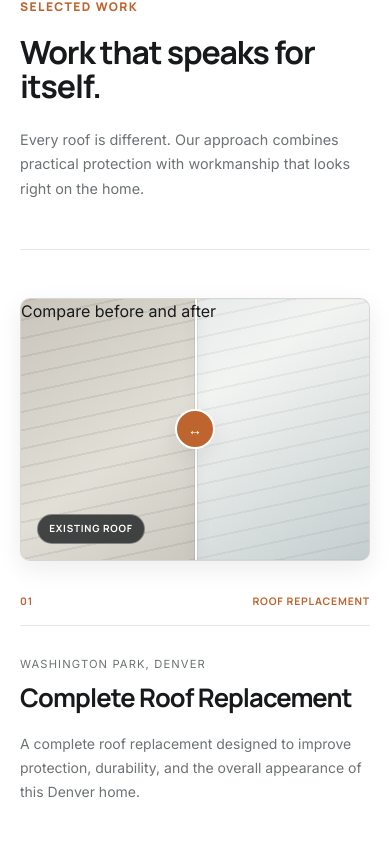
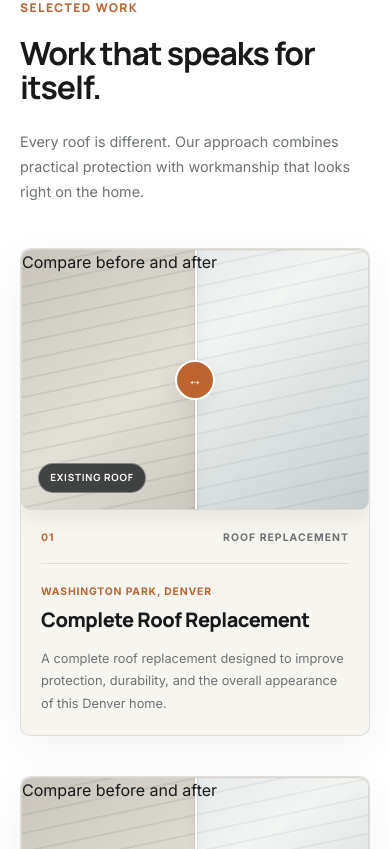
Before and after one commit to seeratfatimaworks-blip/North-Peak-Roofing, a React (Vite) app: page / in a window 390 px wide. Shown: the part 7275-8124 px from the top of the page. Built offline with nearby package versions, Linux system fonts and the light colour scheme.

Commit message:
Redesign project showcase section

```diff
--- a/src/components/home/ProjectShowcase.css
+++ b/src/components/home/ProjectShowcase.css
@@ -1,5 +1,8 @@
 .project-showcase {
     background: var(--color-white);
+
+    border-top: 1px solid var(--border-light);
+
 }
 
 .project-showcase__inner {
@@ -9,79 +12,86 @@
     margin-inline: auto;
 
     padding-block: var(--space-4xl);
+
 }
 
 /* =========================
-   HEADING
+HEADING
 ========================= */
 
 .project-showcase__heading {
     display: grid;
-    grid-template-columns: 1fr 0.65fr;
+    grid-template-columns: 1fr minmax(280px, 0.65fr);
 
     gap: 4rem;
 
-    padding-bottom: 3rem;
+    align-items: end;
 
-    border-bottom: 1px solid var(--border-light);
 }
 
 .project-showcase__heading h2 {
+    max-width: 650px;
+
     margin-top: 1rem;
+
+    color: var(--color-charcoal);
+
 }
 
 .project-showcase__heading>p {
-    align-self: end;
+    max-width: 440px;
 
-    max-width: 430px;
+    margin-bottom: 0.25rem;
 
     color: var(--color-muted);
 
     font-size: 0.9rem;
-    line-height: 1.7;
+    line-height: 1.75;
+
 }
 
 /* =========================
-   PROJECTS
+PROJECTS
 ========================= */
 
 .project-showcase__projects {
     display: flex;
     flex-direction: column;
 
-    gap: 6rem;
+    gap: 5rem;
 
     margin-top: 4rem;
-}
 
-.project {
-    display: grid;
-    grid-template-columns: 1.25fr 0.75fr;
-
-    gap: 3rem;
-
-    align-items: center;
-}
-
-.project:nth-child(even) {
-    grid-template-columns: 0.75fr 1.25fr;
-}
-
-.project:nth-child(even) .before-after {
-    order: 2;
-}
-
-.project:nth-child(even) .project__content {
-    order: 1;
 }
 
 /* =========================
-   CONTENT
+PROJECT
+========================= */
+
+.project {
+    overflow: hidden;
+
+    border: 1px solid var(--border-light);
+    border-radius: var(--radius-lg);
+
+    background: var(--color-warm-white);
+
+    box-shadow:
+        0 12px 40px rgba(17, 19, 21, 0.05);
+
+}
+
+/* =========================
+PROJECT CONTENT
 ========================= */
 
 .project__content {
-    align-self: center;
+    padding: 1.5rem 1.75rem 1.75rem;
 }
+
+/* =========================
+META
+========================= */
 
 .project__meta {
     display: flex;
@@ -92,89 +102,166 @@
 
     border-bottom: 1px solid var(--border-light);
 
+    color: var(--color-muted);
+
+    font-size: 0.65rem;
+    font-weight: 700;
+
+    letter-spacing: 0.1em;
+    text-transform: uppercase;
+
+}
+
+.project__meta span:first-child {
+    color: var(--color-copper);
+}
+
+/* =========================
+DETAILS
+========================= */
+
+.project__details {
+    display: grid;
+    grid-template-columns: 1fr minmax(280px, 0.7fr);
+
+    gap: 3rem;
+
+    padding-top: 1.5rem;
+
+    align-items: start;
+
+}
+
+.project__location {
+    display: block;
+
+    margin-bottom: 0.4rem;
+
     color: var(--color-copper);
 
-    font-family: var(--font-heading);
     font-size: 0.65rem;
     font-weight: 700;
 
     letter-spacing: 0.08em;
     text-transform: uppercase;
-}
 
-.project__details {
-    padding-top: 1.5rem;
-}
-
-.project__location {
-    color: var(--color-muted);
-
-    font-size: 0.7rem;
-    text-transform: uppercase;
-    letter-spacing: 0.1em;
 }
 
 .project__details h3 {
-    margin-top: 0.5rem;
-
     color: var(--color-charcoal);
 
     font-family: var(--font-heading);
-    font-size: clamp(1.5rem, 2.5vw, 2.25rem);
-    font-weight: 700;
-    line-height: 1.1;
-    letter-spacing: -0.035em;
+    font-size: clamp(1.25rem, 2vw, 1.6rem);
+    font-weight: 800;
+
+    line-height: 1.25;
+    letter-spacing: -0.025em;
+
 }
 
 .project__details p {
-    max-width: 430px;
-
-    margin-top: 1.25rem;
-
+    max-width: 450px;
     color: var(--color-muted);
 
-    font-size: 0.875rem;
-    line-height: 1.7;
+    font-size: 0.82rem;
+    line-height: 1.75;
+
 }
 
 /* =========================
-   RESPONSIVE
+BEFORE / AFTER
+========================= */
+
+.project .before-after {
+    width: 100%;
+
+    aspect-ratio: 16 / 8;
+
+}
+
+/* =========================
+HOVER
+========================= */
+
+.project {
+    transition:
+        transform var(--transition-normal),
+        box-shadow var(--transition-normal);
+}
+
+.project:hover {
+    transform: translateY(-4px);
+
+    box-shadow:
+        0 20px 50px rgba(17, 19, 21, 0.08);
+
+}
+
+/* =========================
+TABLET
 ========================= */
 
 @media (max-width: 850px) {
+
     .project-showcase__heading {
         grid-template-columns: 1fr;
 
         gap: 1.5rem;
     }
 
-    .project {
-        grid-template-columns: 1fr;
-        gap: 2rem;
+    .project-showcase__heading>p {
+        max-width: 600px;
     }
 
-    .project:nth-child(even) {
-        grid-template-columns: 1fr;
+    .project-showcase__projects {
+        gap: 3rem;
+
+        margin-top: 3rem;
     }
 
-    .project:nth-child(even) .before-after,
-    .project:nth-child(even) .project__content {
-        order: initial;
+    .project__details {
+        grid-template-columns: 1fr;
+
+        gap: 1rem;
     }
+
+
 }
 
+/* =========================
+MOBILE
+========================= */
+
 @media (max-width: 600px) {
+
     .project-showcase__inner {
         padding-block: 4rem;
     }
 
     .project-showcase__projects {
-        gap: 4rem;
+        gap: 2.5rem;
 
-        margin-top: 3rem;
+        margin-top: 2.5rem;
     }
 
-    .project__details h3 {
-        font-size: 1.6rem;
+    .project {
+        border-radius: var(--radius-md);
     }
+
+    .project .before-after {
+        aspect-ratio: 4 / 3;
+    }
+
+    .project__content {
+        padding: 1.25rem;
+    }
+
+    .project__details {
+        padding-top: 1.25rem;
+    }
+
+    .project__details p {
+        font-size: 0.8rem;
+    }
+
 }
```
